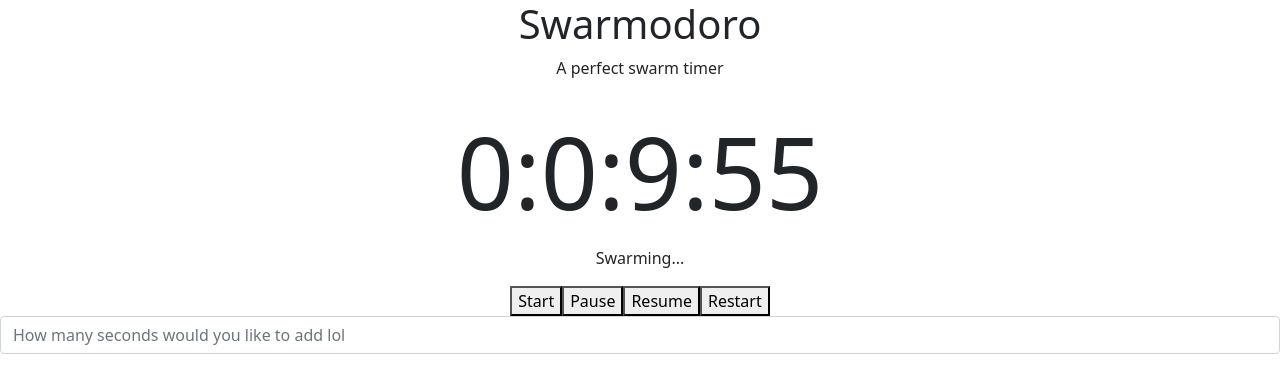
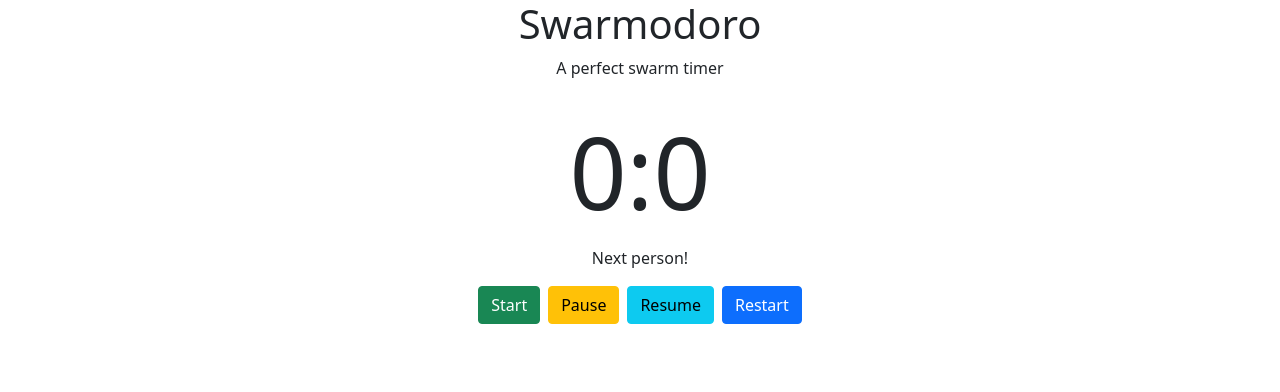
Before and after one commit to 397-f21/swarmodoro, a React (Create React App) app: page / in a window 1280 px wide. Shown: the top 392 px of the page. Built offline with nearby package versions, Linux system fonts and the light colour scheme.

Commit message:
adapted material ui timepicker; button ui changed to bootstrap buttons; start logic changed

```diff
--- a/src/App.js
+++ b/src/App.js
@@ -1,6 +1,10 @@
 import 'bootstrap/dist/css/bootstrap.min.css';
 import { React, useState } from 'react';
 import { useTimer } from 'react-timer-hook';
+import TextField from '@mui/material/TextField';
+import AdapterDateFns from '@mui/lab/AdapterDateFns';
+import LocalizationProvider from '@mui/lab/LocalizationProvider';
+import TimePicker from '@mui/lab/TimePicker';
 
 function MyTimer({ expiryTimestamp, secondsToAdd }) {
   const {
@@ -15,46 +19,69 @@ function MyTimer({ expiryTimestamp, secondsToAdd }) {
     restart,
   } = useTimer({ expiryTimestamp, onExpire: () => console.warn('onExpire called') });
 
-
   return (
     <div style={{ textAlign: 'center' }}>
       <h1> Swarmodoro </h1>
       <p>A perfect swarm timer</p>
       <div style={{ fontSize: '100px' }}>
-        <span>{days}</span>:<span>{hours}</span>:<span>{minutes}</span>:<span>{seconds}</span>
+        {/* <span>{days}</span>:<span>{hours}</span>: */}
+        <span>{minutes}</span>:<span>{seconds}</span>
       </div>
       <p>{isRunning ? 'Swarming...' : 'Next person!'}</p>
-      <button onClick={start}>Start</button>
-      <button onClick={pause}>Pause</button>
-      <button onClick={resume}>Resume</button>
-      <button onClick={() => {
-        // Restarts to 5 minutes timer
-        const time = new Date();
-        time.setSeconds(time.getSeconds() + secondsToAdd);
-        restart(time)
-      }}>Restart</button>
+      <button type="button" className="btn btn-success me-2"
+        onClick={() => {
+          const time = new Date();
+          time.setSeconds(time.getSeconds() + secondsToAdd);
+          restart(time)
+        }}>Start</button>
+      <button type="button" className="btn btn-warning me-2" onClick={pause}>Pause</button>
+      <button type="button" class="btn btn-info me-2" onClick={resume}>Resume</button>
+      <button type="button" class="btn btn-primary"
+        onClick={() => {
+          const time = new Date();
+          time.setSeconds(time.getSeconds() + secondsToAdd);
+          restart(time)
+        }}>Restart</button>
     </div>
   );
 }
 
+const toSeconds = (min, sec) => {
+  return ((min * 60) + sec);
+}
+
 const App = () => {
   const time = new Date();
-  const [secondsToAdd, setSecondsToAdd] = useState(0);
-  time.setSeconds(time.getSeconds() + 600); // 10 minutes timer
+  const [value, setValue] = useState(new Date('2021-01-01T00:15:00.000Z'));
+  const [secondsToAdd, setSecondsToAdd] = useState(900); // by default 15min
+
   return (
     <>
       <div>
         <MyTimer expiryTimestamp={time} secondsToAdd={secondsToAdd} />
       </div>
 
-      <div class="md-form">
-        <input type="text" id="manual-operations-input" class="form-control" placeholder="How many seconds would you like to add lol"
-          onChange={ (e) => {
-            setSecondsToAdd(parseInt(e.target.value))
-          }}/>
-        <label for="form1" class =""></label>
+      <div style={{ textAlign: 'center' }} className="mt-4">
+        {/* reference: https://mui.com/components/time-picker/ */}
+        <LocalizationProvider dateAdapter={AdapterDateFns}>
+          <TimePicker
+            ampm={false}
+            ampmInClock={false}
+            views={['minutes', 'seconds']}
+            inputFormat="mm:ss"
+            mask="__:__"
+            label="Minutes and seconds"
+            value={value}
+            onChange={(newValue) => {
+              setValue(newValue);
+              var min = newValue.getMinutes();
+              var sec = newValue.getSeconds();
+              setSecondsToAdd(toSeconds(min, sec));
+            }}
+            renderInput={(params) => <TextField {...params} />}
+          />
+        </LocalizationProvider>
       </div>
-
     </>
   );
 }
```
